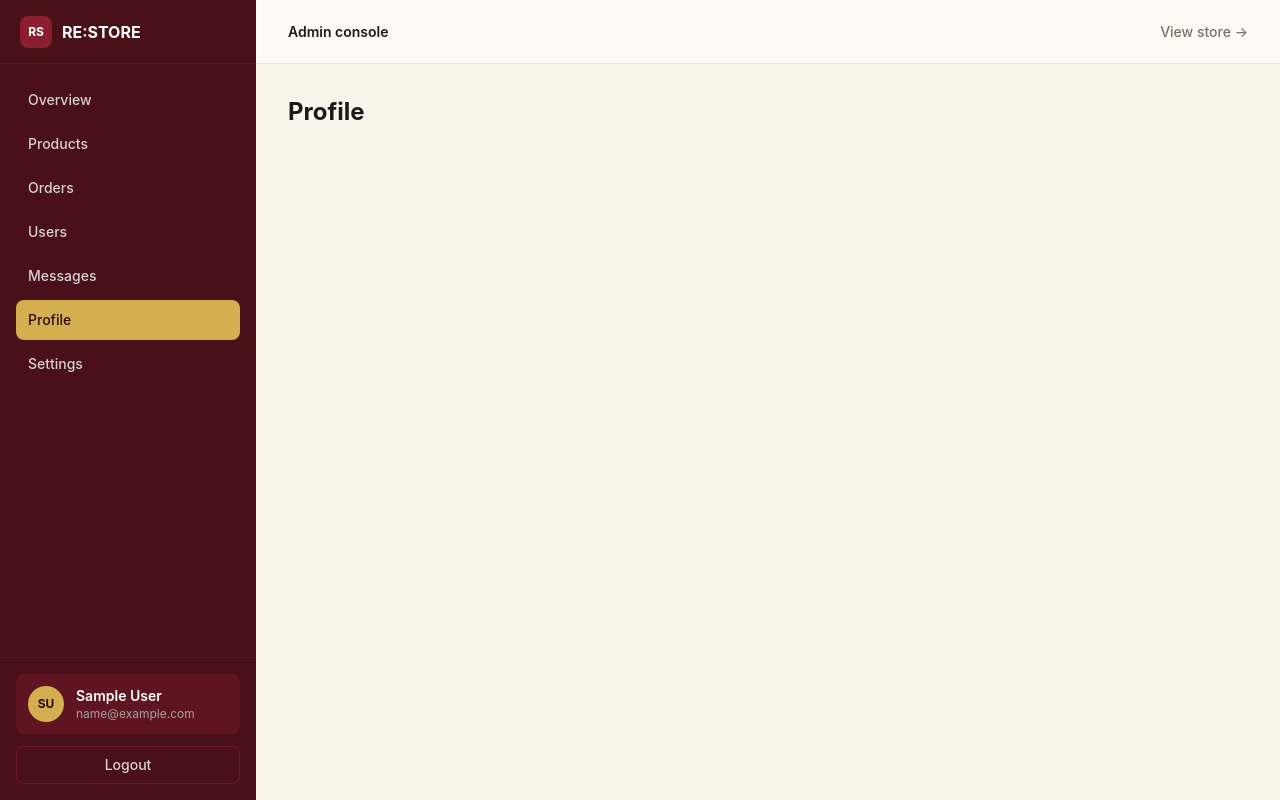
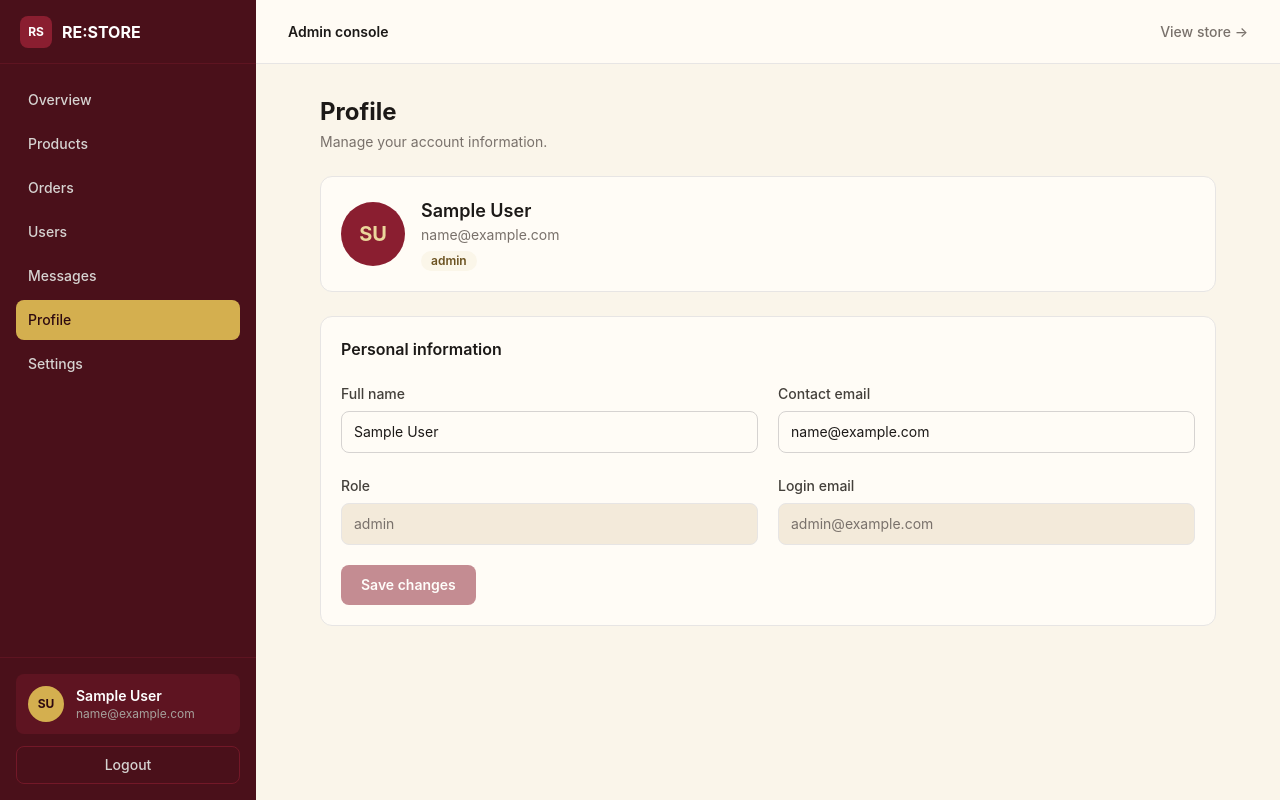
Before and after one commit to HassamKhan0826/React-E-Commerce-Admin-Management-System, a React (Vite) app in the folder react-ecommerce/: page /dashboard/profile in a window 1280 px wide. Built offline with nearby package versions, Linux system fonts and the light colour scheme; sample sign-in values are in the browser's storage.

Commit message:
feat(profile): add editable profile form
- Add updateUser to AuthContext
- Controlled form with validation
- New name shows instantly in the sidebar and dashboard

```diff
--- a/react-ecommerce/src/context/AuthContext.jsx
+++ b/react-ecommerce/src/context/AuthContext.jsx
@@ -51,8 +51,12 @@ export function AuthProvider({ children }) {
     setIsAuthenticated(false);
   };
 
+  const updateUser = (updates) => {
+    setUser((currentUser) => ({ ...currentUser, ...updates }));
+  };
+
   return (
-    <AuthContext.Provider value={{ isAuthenticated, user, setUser, login, logout }}>
+    <AuthContext.Provider value={{ isAuthenticated, user, login, logout, updateUser }}>
       {children}
     </AuthContext.Provider>
   );
--- a/react-ecommerce/src/pages/dashboard/Profile.jsx
+++ b/react-ecommerce/src/pages/dashboard/Profile.jsx
@@ -1,7 +1,125 @@
+import { useContext, useState } from "react";
+import Card from "../../components/Card";
+import Button from "../../components/Button";
+import { AuthContext } from "../../context/contexts";
+import { getInitials } from "../../utils/helpers";
+
+const inputClass =
+  "mt-1.5 w-full rounded-lg border border-stone-300 bg-cream-50 px-3 py-2.5 text-sm text-stone-900 outline-none transition focus:border-brand-600 focus:ring-4 focus:ring-brand-600/10";
+
+const readOnlyClass =
+  "mt-1.5 w-full rounded-lg border border-stone-200 bg-cream-200 px-3 py-2.5 text-sm text-stone-500";
+
+function validate(form) {
+  const errors = {};
+
+  if (!form.name.trim()) {
+    errors.name = "Name is required.";
+  } else if (form.name.trim().length < 2) {
+    errors.name = "Name should be at least 2 characters.";
+  }
+
+  if (!form.email.trim()) {
+    errors.email = "Email is required.";
+  } else if (!/^\S+@\S+\.\S+$/.test(form.email)) {
+    errors.email = "Enter a valid email address.";
+  }
+
+  return errors;
+}
+
 function Profile() {
+  const { user, updateUser } = useContext(AuthContext);
+
+  const [form, setForm] = useState({
+    name: user?.name || "",
+    email: user?.email || "",
+  });
+  const [errors, setErrors] = useState({});
+  const [saved, setSaved] = useState(false);
+
+  const handleChange = (event) => {
+    const { name, value } = event.target;
+    setForm((current) => ({ ...current, [name]: value }));
+    setErrors((current) => ({ ...current, [name]: "" }));
+    setSaved(false);
+  };
+
+  const handleSubmit = (event) => {
+    event.preventDefault();
+
+    const validationErrors = validate(form);
+    if (Object.keys(validationErrors).length > 0) {
+      setErrors(validationErrors);
+      return;
+    }
+
+    updateUser({ name: form.name.trim(), email: form.email.trim() });
+    setSaved(true);
+  };
+
+  const hasChanges = form.name !== user?.name || form.email !== user?.email;
+
   return (
-    <div>
-      <h1 className="text-2xl font-bold">Profile</h1>
+    <div className="mx-auto max-w-4xl">
+      <div className="mb-6">
+        <h1 className="text-2xl font-bold text-stone-900">Profile</h1>
+        <p className="mt-1 text-sm text-stone-500">Manage your account information.</p>
+      </div>
+
+      <Card className="mb-6 flex items-center gap-4">
+        <span className="flex h-16 w-16 shrink-0 items-center justify-center rounded-full bg-brand-600 text-xl font-bold text-gold-200">
+          {getInitials(user?.name)}
+        </span>
+        <div className="min-w-0">
+          <p className="truncate text-lg font-semibold text-stone-900">{user?.name}</p>
+          <p className="truncate text-sm text-stone-500">{user?.email}</p>
+          <span className="mt-1.5 inline-block rounded-full bg-gold-50 px-2.5 py-0.5 text-xs font-semibold text-gold-800">
+            {user?.role}
+          </span>
+        </div>
+      </Card>
+
+      <Card>
+        <h2 className="font-semibold text-stone-900">Personal information</h2>
+
+        {saved && (
+          <div role="status" className="mt-4 rounded-lg bg-gold-50 px-4 py-3 text-sm font-medium text-gold-800">
+            Profile saved successfully.
+          </div>
+        )}
+
+        <form onSubmit={handleSubmit} noValidate className="mt-5 grid gap-5 sm:grid-cols-2">
+          <div>
+            <label htmlFor="profile-name" className="text-sm font-medium text-stone-700">Full name</label>
+            <input id="profile-name" name="name" value={form.name} onChange={handleChange} className={inputClass} />
+            {errors.name && <p className="mt-1 text-xs text-red-600">{errors.name}</p>}
+          </div>
+
+          <div>
+            <label htmlFor="profile-email" className="text-sm font-medium text-stone-700">Contact email</label>
+            <input id="profile-email" name="email" type="email" value={form.email} onChange={handleChange} className={inputClass} />
+            {errors.email && <p className="mt-1 text-xs text-red-600">{errors.email}</p>}
+          </div>
+
+          <div>
+            <label htmlFor="profile-role" className="text-sm font-medium text-stone-700">Role</label>
+            <input id="profile-role" value={user?.role || ""} disabled className={readOnlyClass} />
+          </div>
+
+          <div>
+            <label htmlFor="profile-login" className="text-sm font-medium text-stone-700">Login email</label>
+            <input id="profile-login" value="admin@example.com" disabled className={readOnlyClass} />
+          </div>
+
+          <div className="flex items-center gap-3 sm:col-span-2">
+            <Button type="submit" disabled={!hasChanges}>Save changes</Button>
+            {hasChanges && (
+              <span className="text-xs text-stone-500">You have unsaved changes.</span>
+            )}
+          </div>
+        </form>
+      </Card>
     </div>
   );
 }
```
